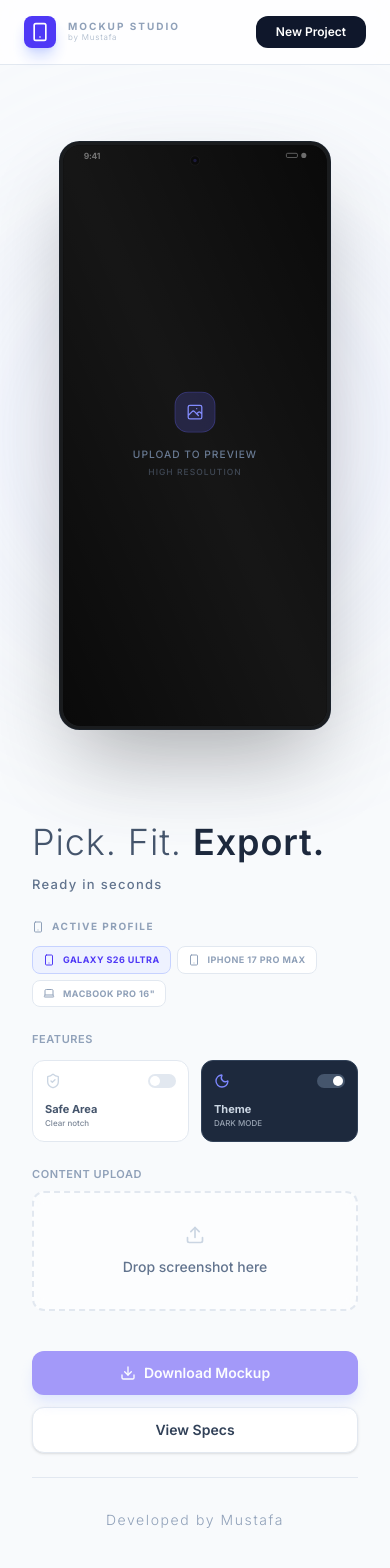
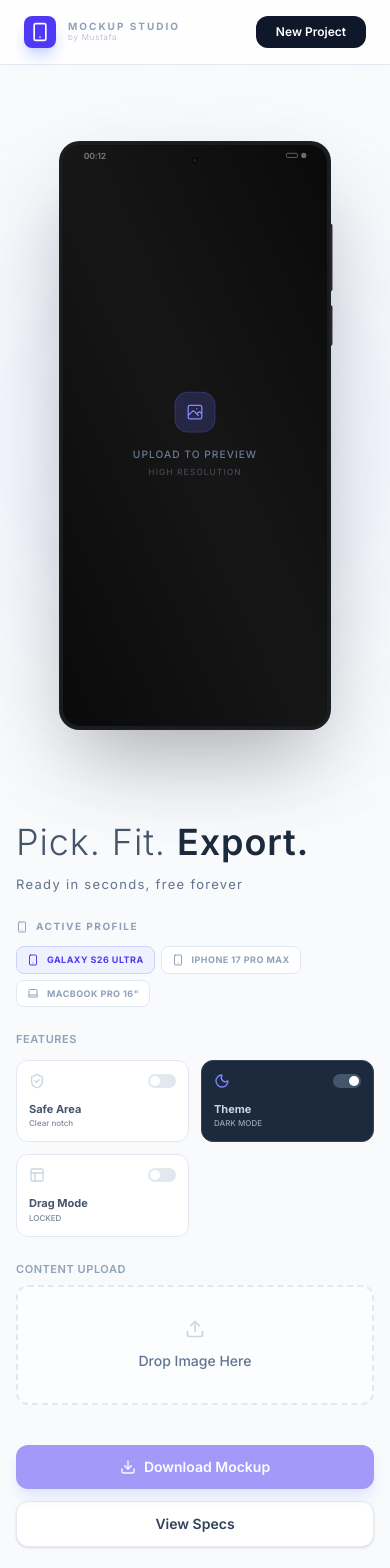
Before and after one commit to mwh2000/mocup-studio, a React (Vite) app: page / in a window 390 px wide. Shown: the top 1568 px of the page. Built offline with nearby package versions, Linux system fonts and the light colour scheme.

Commit message:
feat: initialize device mockup studio application with responsive UI and image export functionality

```diff
--- a/src/App.tsx
+++ b/src/App.tsx
@@ -32,6 +32,7 @@ export default function App() {
   const [showSpecs, setShowSpecs] = useState(false);
   const [imageZoom, setImageZoom] = useState(1);
   const [deviceTheme, setDeviceTheme] = useState<"light" | "dark">("dark");
+  const [isImageLocked, setIsImageLocked] = useState(true);
 
   const mockupRef = useRef<HTMLDivElement>(null);
 
@@ -45,11 +46,25 @@ export default function App() {
     try {
       // First, ensure all images in the mockup are loaded and have crossOrigin="anonymous"
       // already set in the component. We use toPng with specific options for better compatibility.
-      const dataUrl = await toPng(mockupRef.current, {
+      const node = mockupRef.current;
+      const dataUrl = await toPng(node, {
         pixelRatio: 4,
+        width: node.scrollWidth,
+        height: node.scrollHeight,
+        filter: (node: any) => {
+          // Exclude nodes with data-no-export attribute
+          if (
+            node.getAttribute &&
+            node.getAttribute("data-no-export") === "true"
+          ) {
+            return false;
+          }
+          return true;
+        },
         style: {
           transform: "scale(1)",
           margin: "0",
+          padding: "0",
         },
       });
 
@@ -99,7 +114,7 @@ export default function App() {
   };
 
   return (
-    <div className="min-h-screen bg-slate-50 font-sans selection:bg-indigo-600 selection:text-white flex flex-col">
+    <div className="min-h-screen bg-slate-50 font-sans selection:bg-indigo-600 selection:text-white flex flex-col overflow-x-hidden">
       <nav className="relative z-50 flex items-center justify-between px-6 md:px-12 py-4 border-b border-slate-200 bg-white/80 backdrop-blur-md">
         <div className="flex items-center gap-3">
           <div className="w-8 h-8 bg-indigo-600 rounded-lg flex items-center justify-center shadow-lg shadow-indigo-200">
@@ -123,7 +138,7 @@ export default function App() {
         </button>
       </nav>
 
-      <main className="flex-1 relative z-10 container mx-auto flex flex-col lg:flex-row items-start justify-center pt-0 md:pt-4 pb-8 px-8 md:px-16 lg:px-24 gap-4 lg:gap-24">
+      <main className="flex-1 relative z-10 container mx-auto flex flex-col lg:flex-row items-start justify-center pt-0 md:pt-4 pb-8 px-4 md:px-16 lg:px-24 gap-4 lg:gap-24">
         {/* Left Column: Controls */}
         <div className="w-full lg:w-1/3 flex flex-col gap-6 md:gap-10 order-2 lg:order-1">
           <header>
@@ -131,8 +146,8 @@ export default function App() {
               Pick. Fit.{" "}
               <span className="font-semibold text-slate-800">Export.</span>
             </h1>
-            <p className="text-slate-500 text-[13px] mt-3 leading-relaxed font-medium max-w-md tracking-widest">
-              Ready in seconds
+            <p className="text-slate-500 text-[13px] mt-3 leading-relaxed font-normal max-w-md tracking-widest">
+              Ready in seconds, free forever
             </p>
           </header>
 
@@ -231,6 +246,35 @@ export default function App() {
                     </p>
                   </div>
                 </button>
+
+                {/* Drag Lock Toggle - Mobile Only */}
+                <button
+                  onClick={() => setIsImageLocked(!isImageLocked)}
+                  className={`p-3 rounded-xl border flex flex-col gap-3 transition-all text-left md:hidden ${
+                    !isImageLocked
+                      ? "bg-indigo-50 border-indigo-200 text-indigo-700"
+                      : "bg-white border-slate-200 text-slate-600 hover:border-slate-300"
+                  }`}
+                >
+                  <div className="flex items-center justify-between w-full">
+                    <Layout
+                      className={`w-4 h-4 ${!isImageLocked ? "text-indigo-500" : "text-slate-300"}`}
+                    />
+                    <div
+                      className={`w-7 h-3.5 rounded-full relative transition-colors ${!isImageLocked ? "bg-indigo-500" : "bg-slate-200"}`}
+                    >
+                      <div
+                        className={`absolute top-0.5 w-2.5 h-2.5 bg-white rounded-full transition-all ${!isImageLocked ? "left-4" : "left-0.5"}`}
+                      />
+                    </div>
+                  </div>
+                  <div>
+                    <p className="text-[11px] font-bold">Drag Mode</p>
+                    <p className="text-[8px] opacity-70 font-medium uppercase">
+                      {isImageLocked ? "Locked" : "Unlocked"}
+                    </p>
+                  </div>
+                </button>
               </div>
             </div>
 
@@ -322,6 +366,7 @@ export default function App() {
               isSafeAreaEnabled={isSafeAreaEnabled}
               zoom={imageZoom}
               theme={deviceTheme}
+              isLocked={isImageLocked}
               onReset={() => setImageZoom(1)}
             />
           </div>
--- a/src/components/DeviceFrame.tsx
+++ b/src/components/DeviceFrame.tsx
@@ -9,6 +9,7 @@ interface DeviceFrameProps {
   isSafeAreaEnabled: boolean;
   zoom: number;
   theme?: "light" | "dark";
+  isLocked?: boolean;
   onReset?: () => void;
 }
 
@@ -50,15 +51,17 @@ const MobileScreen = ({
   position,
   handleDrag,
   handleReset,
-  handleStart,
   handleTouchStart,
-  handleTouchMove,
-  handleTouchEnd,
-  canDrag,
-  isMobile,
+  isLocked,
   draggableNodeRef,
   theme,
+  currentTime,
 }: any) => {
+  const formattedTime = currentTime.toLocaleTimeString([], {
+    hour: "numeric",
+    minute: "2-digit",
+    hour12: false,
+  });
   return (
     <>
       <div
@@ -74,19 +77,18 @@ const MobileScreen = ({
               nodeRef={draggableNodeRef}
               position={position}
               onDrag={handleDrag}
-              onStart={handleStart}
+              disabled={isLocked}
             >
               <div
                 ref={draggableNodeRef}
-                className={`cursor-move absolute ${isMobile && canDrag ? "z-50" : ""}`}
+                className={`absolute ${!isLocked ? "cursor-move z-50 ring-2 ring-indigo-500/30" : ""}`}
                 onDoubleClick={handleReset}
                 onTouchStart={handleTouchStart}
-                onTouchMove={handleTouchMove}
-                onTouchEnd={handleTouchEnd}
                 style={{
                   paddingTop: isSafeAreaEnabled
                     ? `${config.safeAreaHeight}px`
                     : "0",
+                  touchAction: isLocked ? "auto" : "none",
                 }}
               >
                 <img
@@ -106,16 +108,38 @@ const MobileScreen = ({
                 />
               </div>
             </Draggable>
+
+            {/* Lock Indicator Overlay */}
+            {isLocked && (
+              <div
+                data-no-export="true"
+                className="absolute bottom-4 right-4 z-[100] bg-black/20 backdrop-blur-md p-2 rounded-full border border-white/10 pointer-events-none"
+              >
+                <svg
+                  className="w-3 h-3 text-white/60"
+                  fill="none"
+                  viewBox="0 0 24 24"
+                  stroke="currentColor"
+                >
+                  <path
+                    strokeLinecap="round"
+                    strokeLinejoin="round"
+                    strokeWidth={2}
+                    d="M12 15v2m-6 4h12a2 2 0 002-2v-6a2 2 0 00-2-2H6a2 2 0 00-2 2v6a2 2 0 002 2zm10-10V7a4 4 0 00-8 0v4h8z"
+                  />
+                </svg>
+              </div>
+            )}
           </div>
         ) : (
-          <Placeholder />
+          <Placeholder theme={theme} />
         )}
 
         <div className="absolute top-0 left-0 right-0 h-6 flex items-center justify-between px-6 z-[60] pointer-events-none">
           <div
             className={`text-[10px] font-bold tracking-tight ${theme === "light" ? "text-slate-900/60" : "text-white/40"}`}
           >
-            9:41
+            {formattedTime}
           </div>
           <div
             className={`flex gap-1 items-center ${theme === "light" ? "opacity-60" : "opacity-40"}`}
@@ -159,12 +183,8 @@ const LaptopScreen = ({
   position,
   handleDrag,
   handleReset,
-  handleStart,
   handleTouchStart,
-  handleTouchMove,
-  handleTouchEnd,
-  canDrag,
-  isMobile,
+  isLocked,
   draggableNodeRef,
   theme,
 }: any) => {
@@ -183,19 +203,18 @@ const LaptopScreen = ({
               nodeRef={draggableNodeRef}
               position={position}
               onDrag={handleDrag}
-              onStart={handleStart}
+              disabled={isLocked}
             >
               <div
                 ref={draggableNodeRef}
-                className={`cursor-move absolute w-full h-full ${isMobile && canDrag ? "z-50" : ""}`}
+                className={`absolute w-full h-full ${!isLocked ? "cursor-move z-50 ring-2 ring-indigo-500/30" : ""}`}
                 onDoubleClick={handleReset}
                 onTouchStart={handleTouchStart}
-                onTouchMove={handleTouchMove}
-                onTouchEnd={handleTouchEnd}
                 style={{
                   paddingTop: isSafeAreaEnabled
                     ? `${config.safeAreaHeight}px`
                     : "0",
+                  touchAction: isLocked ? "auto" : "none",
                 }}
               >
                 <img
@@ -203,7 +222,7 @@ const LaptopScreen = ({
                   alt="Preview"
                   className="w-full h-full object-cover pointer-events-none select-none block transition-transform duration-200 ease-out"
                   style={{
-                    transform: `scale(${(zoom || 1) * (isMobile && canDrag ? 1.02 : 1)})`,
+                    transform: `scale(${zoom || 1})`,
                   }}
                   crossOrigin={
                     imageUrl?.startsWith("http") ? "anonymous" : undefined
@@ -211,9 +230,31 @@ const LaptopScreen = ({
                 />
               </div>
             </Draggable>
+
+            {/* Lock Indicator Overlay */}
+            {isLocked && (
+              <div
+                data-no-export="true"
+                className="absolute bottom-4 right-4 z-[100] bg-black/20 backdrop-blur-md p-2 rounded-full border border-white/10 pointer-events-none"
+              >
+                <svg
+                  className="w-3 h-3 text-white/60"
+                  fill="none"
+                  viewBox="0 0 24 24"
+                  stroke="currentColor"
+                >
+                  <path
+                    strokeLinecap="round"
+                    strokeLinejoin="round"
+                    strokeWidth={2}
+                    d="M12 15v2m-6 4h12a2 2 0 002-2v-6a2 2 0 00-2-2H6a2 2 0 00-2 2v6a2 2 0 002 2zm10-10V7a4 4 0 00-8 0v4h8z"
+                  />
+                </svg>
+              </div>
+            )}
           </div>
         ) : (
-          <Placeholder />
+          <Placeholder theme={theme} />
         )}
 
         {config.camera.type === "notch" && (
@@ -234,15 +275,22 @@ const LaptopScreen = ({
 };
 
 export const DeviceFrame = forwardRef<HTMLDivElement, DeviceFrameProps>(
-  ({ config, imageUrl, isSafeAreaEnabled, zoom, theme, onReset }, ref) => {
+  (
+    { config, imageUrl, isSafeAreaEnabled, zoom, theme, isLocked, onReset },
+    ref,
+  ) => {
     const isLaptop = config.category === "laptop";
     const draggableNodeRef = useRef(null);
     const [position, setPosition] = React.useState({ x: 0, y: 0 });
+    const [isMobile, setIsMobile] = React.useState(false);
+    const [currentTime, setCurrentTime] = React.useState(new Date());
 
-    const [lastTap, setLastTap] = React.useState(0);
-    const [canDrag, setCanDrag] = React.useState(false);
-    const longPressTimer = React.useRef<any>(null);
-    const [isMobile, setIsMobile] = React.useState(false);
+    React.useEffect(() => {
+      const timer = setInterval(() => {
+        setCurrentTime(new Date());
+      }, 1000 * 30); // Update every 30 seconds
+      return () => clearInterval(timer);
+    }, []);
 
     React.useEffect(() => {
       const checkMobile = () => {
@@ -253,55 +301,28 @@ export const DeviceFrame = forwardRef<HTMLDivElement, DeviceFrameProps>(
       return () => window.removeEventListener("resize", checkMobile);
     }, []);
 
+    const [lastTap, setLastTap] = React.useState(0);
+
     const handleReset = () => {
       setPosition({ x: 0, y: 0 });
       onReset?.();
     };
 
     const handleTouchStart = () => {
+      if (!isMobile) return;
       const now = Date.now();
-      // Double tap detection
       if (now - lastTap < 300) {
         handleReset();
       }
       setLastTap(now);
-
-      // Long press detection for mobile
-      if (isMobile) {
-        longPressTimer.current = setTimeout(() => {
-          setCanDrag(true);
-          // Haptic feedback if supported
-          if (window.navigator.vibrate) {
-            window.navigator.vibrate(50);
-          }
-        }, 600); // 600ms for long press
-      }
-    };
-
-    const handleTouchMove = () => {
-      // If user moves finger before long press timer finishes, cancel the timer
-      if (!canDrag && longPressTimer.current) {
-        clearTimeout(longPressTimer.current);
-      }
-    };
-
-    const handleTouchEnd = () => {
-      if (longPressTimer.current) {
-        clearTimeout(longPressTimer.current);
-      }
-      setCanDrag(false);
     };
 
     const handleDrag = (_e: any, data: { x: number; y: number }) => {
       setPosition({ x: data.x, y: data.y });
     };
 
-    const handleStart = () => {
-      if (isMobile && !canDrag) {
-        return false;
-      }
-      return true;
-    };
+    // On desktop, we always allow dragging (isLocked only applies to mobile)
+    const effectivelyLocked = isMobile ? isLocked : false;
 
     const sharedProps = {
       config,
@@ -311,19 +332,18 @@ export const DeviceFrame = forwardRef<HTMLDivElement, DeviceFrameProps>(
       position,
       handleDrag,
       handleReset,
-      handleStart,
       handleTouchStart,
-      handleTouchMove,
-      handleTouchEnd,
-      canDrag,
-      isMobile,
+      isLocked: effectivelyLocked,
       draggableNodeRef,
       theme,
+      currentTime,
     };
 
     return (
       <div
-        className="flex flex-col items-center p-6 sm:p-16 overflow-visible"
+        className={`flex flex-col items-center overflow-visible ${
+          isLaptop ? "p-12 sm:p-20" : "p-6 sm:p-16"
+        }`}
         ref={ref}
       >
         <motion.div
@@ -339,6 +359,16 @@ export const DeviceFrame = forwardRef<HTMLDivElement, DeviceFrameProps>(
             height: config.dimensions.height,
           }}
         >
+          {/* Physical Buttons (Mobile Only - Single Side Style) */}
+          {!isLaptop && (
+            <>
+              {/* Volume Rocker (Right Side - Long) */}
+              <div className="absolute -right-[3px] top-24 w-[3px] h-20 bg-neutral-800 rounded-r-md border-r border-white/10" />
+              {/* Power Button (Right Side - Short) */}
+              <div className="absolute -right-[3px] top-48 w-[3px] h-12 bg-neutral-800 rounded-r-md border-r border-white/10" />
+            </>
+          )}
+
           <div
             className={`w-full h-full relative ${config.frameStyle.bezelColor} overflow-visible`}
             style={{
@@ -354,7 +384,7 @@ export const DeviceFrame = forwardRef<HTMLDivElement, DeviceFrameProps>(
         </motion.div>
 
         {isLaptop && (
-          <div className="relative w-[110%] -ml-[5%] flex flex-col items-center">
+          <div className="relative w-[110%] flex flex-col items-center">
             <div className="w-full h-[12px] bg-gradient-to-b from-[#2a2c30] to-[#1a1c1e] rounded-t-sm shadow-[inset_0_1px_1px_rgba(255,255,255,0.1)] flex justify-center">
               <div className="w-1/4 h-[4px] bg-[#111] mt-1 rounded-sm opacity-50" />
             </div>
--- a/src/components/ImageUploader.tsx
+++ b/src/components/ImageUploader.tsx
@@ -3,9 +3,9 @@
  * SPDX-License-Identifier: Apache-2.0
  */
 
-import React, { useRef } from 'react';
-import { Upload, X } from 'lucide-react';
-import { motion, AnimatePresence } from 'motion/react';
+import React, { useRef } from "react";
+import { Upload, X } from "lucide-react";
+import { motion, AnimatePresence } from "motion/react";
 
 interface ImageUploaderProps {
   onImageUpload: (url: string) => void;
@@ -16,9 +16,10 @@ interface ImageUploaderProps {
 export const ImageUploader: React.FC<ImageUploaderProps> = ({
   onImageUpload,
   currentImage,
-  onClear
+  onClear,
 }) => {
   const fileInputRef = useRef<HTMLInputElement>(null);
+  const [isDragging, setIsDragging] = React.useState(false);
 
   const handleFileChange = (e: React.ChangeEvent<HTMLInputElement>) => {
     const file = e.target.files?.[0];
@@ -31,13 +32,21 @@ export const ImageUploader: React.FC<ImageUploaderProps> = ({
   const handleDragOver = (e: React.DragEvent) => {
     e.preventDefault();
     e.stopPropagation();
+    setIsDragging(true);
+  };
+
+  const handleDragLeave = (e: React.DragEvent) => {
+    e.preventDefault();
+    e.stopPropagation();
+    setIsDragging(false);
   };
 
   const handleDrop = (e: React.DragEvent) => {
     e.preventDefault();
     e.stopPropagation();
+    setIsDragging(false);
     const file = e.dataTransfer.files?.[0];
-    if (file && file.type.startsWith('image/')) {
+    if (file && file.type.startsWith("image/")) {
       const url = URL.createObjectURL(file);
       onImageUpload(url);
     }
@@ -53,14 +62,21 @@ export const ImageUploader: React.FC<ImageUploaderProps> = ({
             animate={{ opacity: 1, scale: 1 }}
             exit={{ opacity: 0, scale: 0.98 }}
             onDragOver={handleDragOver}
+            onDragLeave={handleDragLeave}
             onDrop={handleDrop}
             onClick={() => fileInputRef.current?.click()}
             className="group relative cursor-pointer"
           >
-            <div className="flex flex-col items-center justify-center w-full py-8 border-2 border-dashed border-slate-200 rounded-xl bg-white/50 backdrop-blur-sm transition-all duration-300 hover:border-indigo-400 hover:bg-white hover:shadow-sm">
+            <div
+              className={`flex flex-col items-center justify-center w-full py-8 border-2 border-dashed rounded-xl bg-white/50 backdrop-blur-sm transition-all duration-300 ${
+                isDragging
+                  ? "border-indigo-500 bg-indigo-50/50"
+                  : "border-slate-200 hover:border-indigo-400 hover:bg-white hover:shadow-sm"
+              }`}
+            >
               <Upload className="w-5 h-5 text-slate-300 mb-3 group-hover:text-indigo-500 transition-colors" />
               <p className="text-sm font-medium text-slate-500 group-hover:text-slate-700">
-                Drop screenshot here
+                Drop Image Here
               </p>
             </div>
             <input
@@ -77,24 +93,42 @@ export const ImageUploader: React.FC<ImageUploaderProps> = ({
             initial={{ opacity: 0 }}
             animate={{ opacity: 1 }}
             exit={{ opacity: 0 }}
-            className="flex items-center justify-between p-4 bg-white border border-slate-200 rounded-xl shadow-sm"
+            onDragOver={handleDragOver}
+            onDragLeave={handleDragLeave}
+            onDrop={handleDrop}
+            onClick={() => fileInputRef.current?.click()}
+            className={`flex items-center justify-between p-4 border rounded-xl shadow-sm cursor-pointer transition-all ${
+              isDragging
+                ? "bg-indigo-50 border-indigo-400 ring-2 ring-indigo-500/20"
+                : "bg-white border-slate-200"
+            }`}
           >
-            <div className="flex items-center gap-4">
+            {/* on click the div open file input */}
+            <div className="flex items-center gap-4 ">
               <div className="w-10 h-10 rounded-lg overflow-hidden border border-slate-100 bg-slate-50">
-                <img src={currentImage} alt="Preview" className="w-full h-full object-cover" />
+                <img
+                  src={currentImage}
+                  alt="Preview"
+                  className="w-full h-full object-cover"
+                />
               </div>
               <div>
-                <p className="text-xs font-bold uppercase tracking-wider text-slate-700">Mockup Live</p>
+                <p className="text-xs font-bold uppercase tracking-wider text-slate-700">
+                  Mockup Live
+                </p>
                 <button
-                   onClick={() => fileInputRef.current?.click()}
-                   className="text-[10px] font-semibold text-indigo-500 hover:text-indigo-600 transition-colors"
+                  onClick={onClear}
+                  className="text-[10px] font-semibold text-indigo-500 hover:text-indigo-600 transition-colors"
                 >
                   Replace File
                 </button>
               </div>
             </div>
             <button
-              onClick={onClear}
+              onClick={(e) => {
+                e.stopPropagation();
+                onClear();
+              }}
               className="p-2 text-slate-300 hover:text-red-400 transition-colors"
               title="Remove image"
             >
--- a/src/index.css
+++ b/src/index.css
@@ -7,6 +7,6 @@
 
 @layer base {
   body {
-    @apply antialiased text-slate-900 bg-slate-50;
+    @apply antialiased text-slate-900 bg-slate-50 overflow-x-hidden;
   }
 }
```
